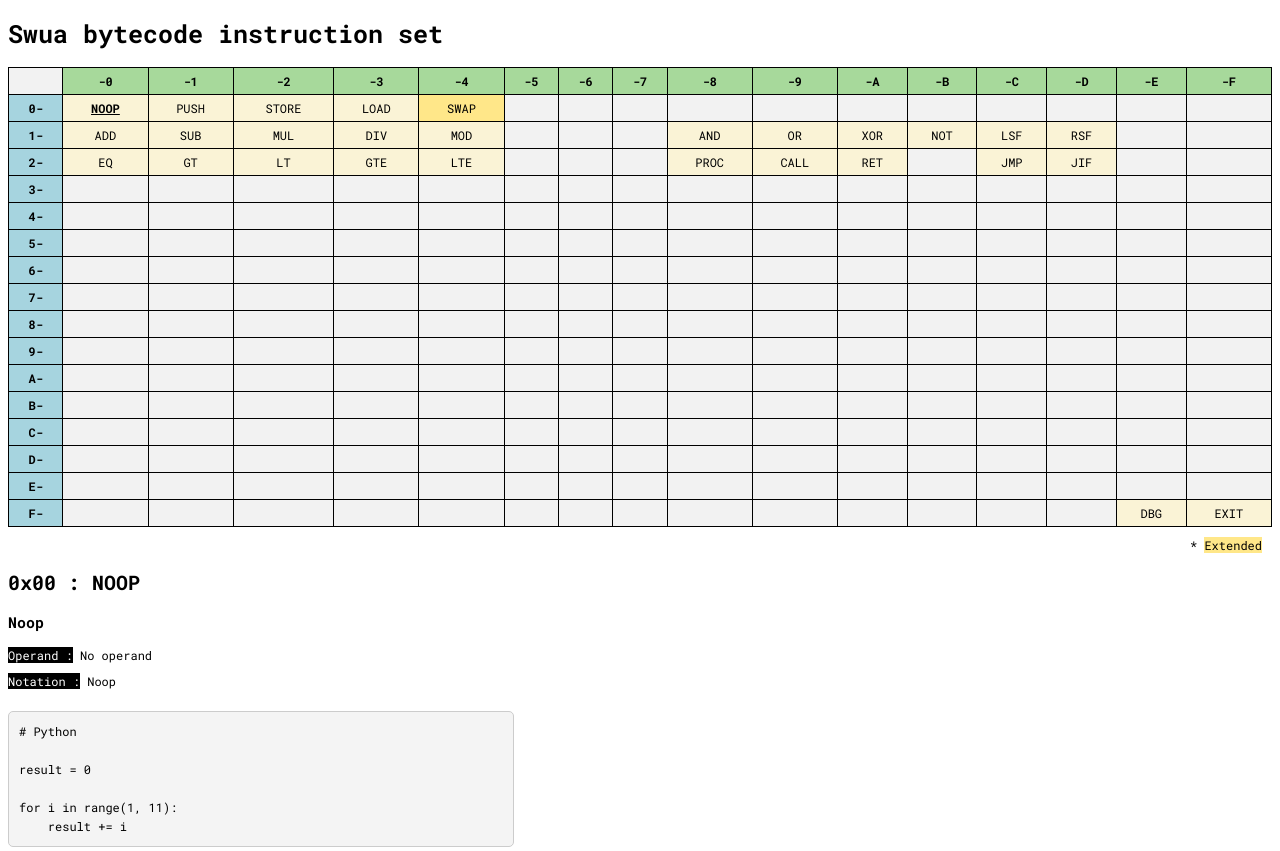
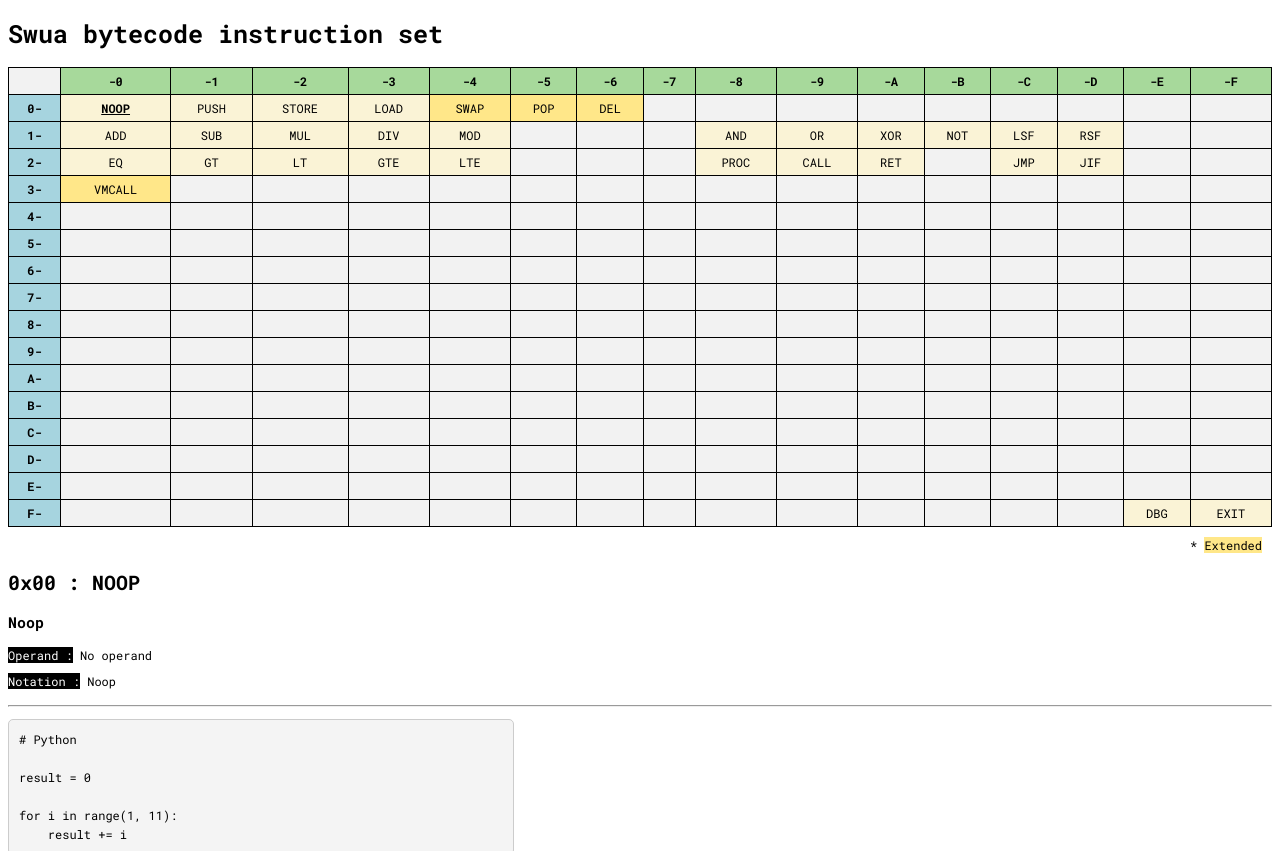
Before and after one commit to yulmwu/uswua-bytecode-instruction-set, a plain HTML site: page index.html in a window 1280 px wide. Shown: the top 851 px of the page. Drawn offline with Linux system fonts and the light colour scheme.

Commit message:
Update index.html

```diff
--- a/index.html
+++ b/index.html
@@ -107,8 +107,17 @@
                     >
                         SWAP
                     </td>
-                    <td><!-- 05 --></td>
-                    <td><!-- 06 --></td>
+                    <td class="extended i" hex="05" desc="Pop the stack and discard the value" notation="stack:pop" extended="1">POP</td>
+                    <td
+                        class="extended i"
+                        hex="06"
+                        desc="Deletes the heap memory value"
+                        operand="Heap address"
+                        notation="delete heap[address]"
+                        extended="1"
+                    >
+                        DEL
+                    </td>
                     <td><!-- 07 --></td>
                     <td><!-- 08 --></td>
                     <td><!-- 09 --></td>
@@ -295,7 +304,15 @@
                 </tr>
                 <tr>
                     <th class="row-header">3-</th>
-                    <td><!-- 30 --></td>
+                    <td
+                        class="extended i"
+                        hex="30"
+                        desc="Calls a built-in function of the VM. the operand is call number, and the first value popped from the stack is the number of arguments."
+                        operand="callno"
+                        notation="vmcall(callno)(args_len, args)"
+                    >
+                        VMCALL
+                    </td>
                     <td><!-- 31 --></td>
                     <td><!-- 32 --></td>
                     <td><!-- 33 --></td>
@@ -562,6 +579,8 @@
             </div>
         </div>
 
+        <hr />
+
         <div>
             <div style="width: 40%">
                 <pre><code># Python
```
